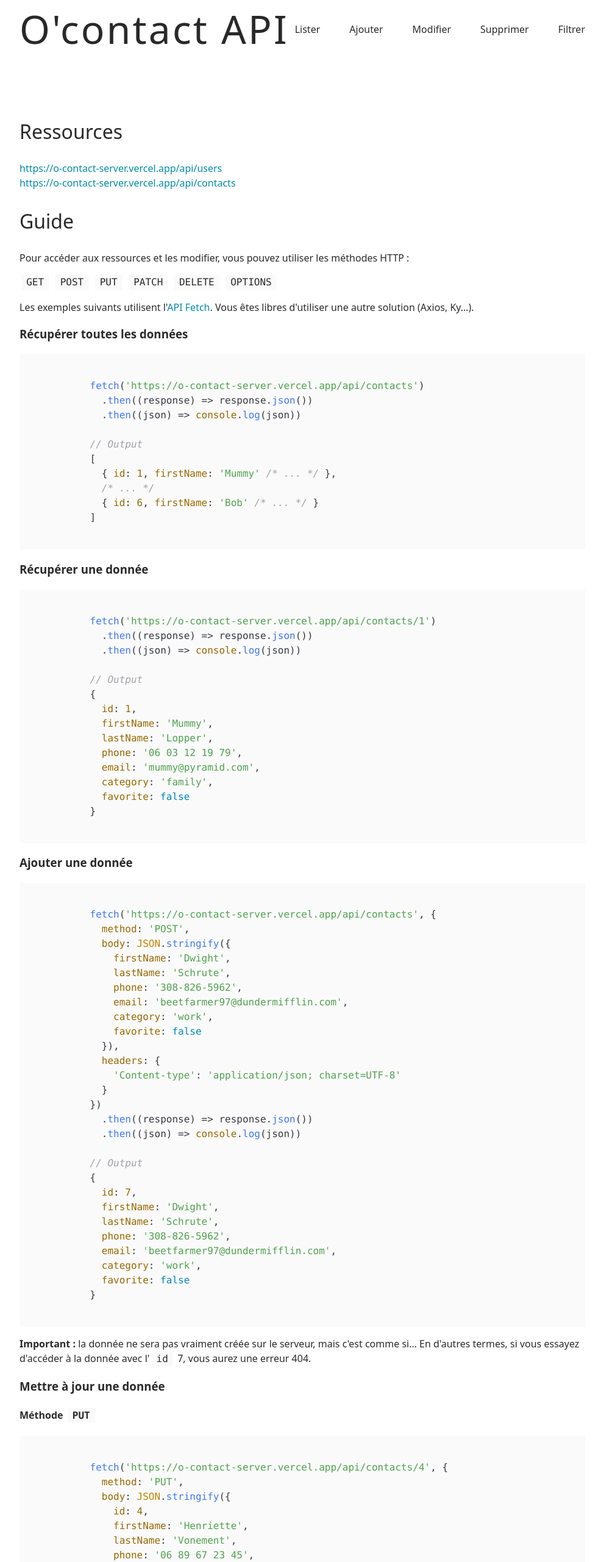
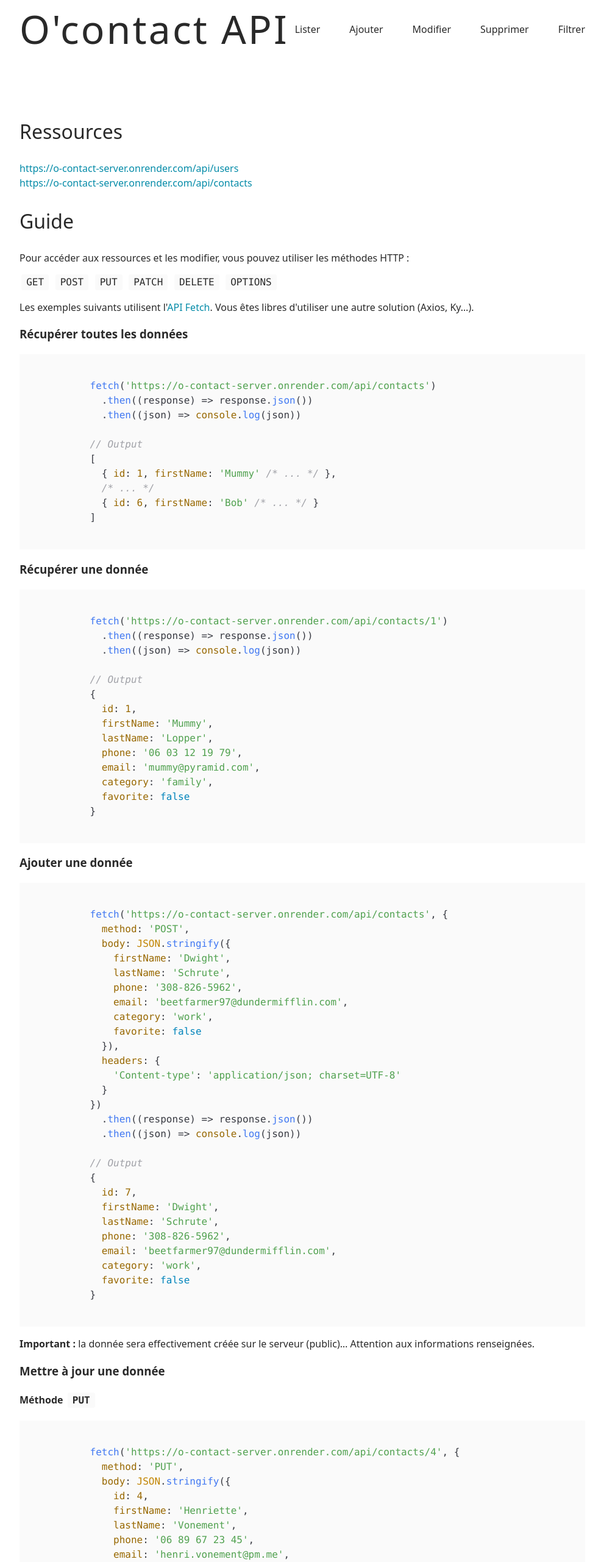
Before and after one commit to FabienTavernier/o-contact-server, a website: page public/index.html in a window 1280 px wide. Shown: the top 2562 px of the page at 61% size, without its empty margins (144-1135 px from the left). Drawn offline with nearby package versions, Linux system fonts and the light colour scheme.

Commit message:
deploy on Render

```diff
--- a/public/index.html
+++ b/public/index.html
@@ -34,10 +34,10 @@
 
         <ul>
           <li>
-            <a href="https://o-contact-server.vercel.app/api/users">https://o-contact-server.vercel.app/api/users</a>
+            <a href="https://o-contact-server.onrender.com/api/users">https://o-contact-server.onrender.com/api/users</a>
           </li>
           <li>
-            <a href="https://o-contact-server.vercel.app/api/contacts">https://o-contact-server.vercel.app/api/contacts</a>
+            <a href="https://o-contact-server.onrender.com/api/contacts">https://o-contact-server.onrender.com/api/contacts</a>
           </li>
         </ul>
 
@@ -59,7 +59,7 @@
 
         <h3 id="get-resource">Récupérer toutes les données</h3>
         <pre><code class="js language-js">
-          fetch('https://o-contact-server.vercel.app/api/contacts')
+          fetch('https://o-contact-server.onrender.com/api/contacts')
             .then((response) => response.json())
             .then((json) => console.log(json))
 
@@ -74,7 +74,7 @@
         <h3>Récupérer une donnée</h3>
 
         <pre><code class="js language-js">
-          fetch('https://o-contact-server.vercel.app/api/contacts/1')
+          fetch('https://o-contact-server.onrender.com/api/contacts/1')
             .then((response) => response.json())
             .then((json) => console.log(json))
 
@@ -92,7 +92,7 @@
 
         <h3 id="post-resource">Ajouter une donnée</h3>
         <pre><code class="js language-js">
-          fetch('https://o-contact-server.vercel.app/api/contacts', {
+          fetch('https://o-contact-server.onrender.com/api/contacts', {
             method: 'POST',
             body: JSON.stringify({
               firstName: 'Dwight',
@@ -123,16 +123,15 @@
 
         <p>
           <b>Important&nbsp;:</b>
-          la donnée ne sera pas vraiment créée sur le serveur, mais c'est comme si…
-          En d'autres termes, si vous essayez d'accéder à la donnée avec l'<code>id</code>
-          7, vous aurez une erreur 404.
+          la donnée sera effectivement créée sur le serveur (public)…
+          Attention aux informations renseignées.
         </p>
 
         <h3 id="update-resource">Mettre à jour une donnée</h3>
         <h4>Méthode <code>PUT</code></h4>
 
         <pre><code class="js language-js">
-          fetch('https://o-contact-server.vercel.app/api/contacts/4', {
+          fetch('https://o-contact-server.onrender.com/api/contacts/4', {
             method: 'PUT',
             body: JSON.stringify({
               id: 4,
@@ -165,7 +164,7 @@
         <h4>Méthode <code>PATCH</code></h4>
 
         <pre><code class="js language-js">
-          fetch('https://o-contact-server.vercel.app/api/contacts/4', {
+          fetch('https://o-contact-server.onrender.com/api/contacts/4', {
             method: 'PATCH',
             body: JSON.stringify({
               firstName: 'Henriette'
@@ -191,20 +190,22 @@
 
         <p>
           <b>Important&nbsp;:</b>
-          la donnée ne sera pas vraiment mise à jour sur le serveur, mais c'est comme si…
+          la donnée sera effectivement mise à jour sur le serveur (public)…
+          Attention aux informations renseignées.
         </p>
 
         <h3 id="delete-resource">Supprimer une donnée</h3>
 
         <pre><code class="js language-js">
-          fetch('https://o-contact-server.vercel.app/api/contacts/6', {
+          fetch('https://o-contact-server.onrender.com/api/contacts/6', {
             method: 'DELETE'
           })
         </code></pre>
 
         <p>
           <b>Important&nbsp;:</b>
-          la donnée ne sera pas vraiment supprimer du serveur, mais c'est comme si…
+          la donnée sera effectivement supprimer du serveur…
+          Ne pas tout supprimer.
         </p>
 
         <h3 id="filter-resource">Filtrer les données</h3>
@@ -212,7 +213,7 @@
 
         <pre><code class="js language-js">
           // Retourne tous les contacts marqués comme favoris
-          fetch('https://o-contact-server.vercel.app/api/contacts?favorite=true')
+          fetch('https://o-contact-server.onrender.com/api/contacts?favorite=true')
             .then((response) => response.json())
             .then((json) => console.log(json))
         </code></pre>
@@ -221,7 +222,7 @@
 
         <pre><code class="js language-js">
           // Retourne tous les contacts de l'utilisateur 1
-          fetch('https://o-contact-server.vercel.app/api/users/1/contacts')
+          fetch('https://o-contact-server.onrender.com/api/users/1/contacts')
             .then((response) => response.json())
             .then((json) => console.log(json))
         </code></pre>
```
